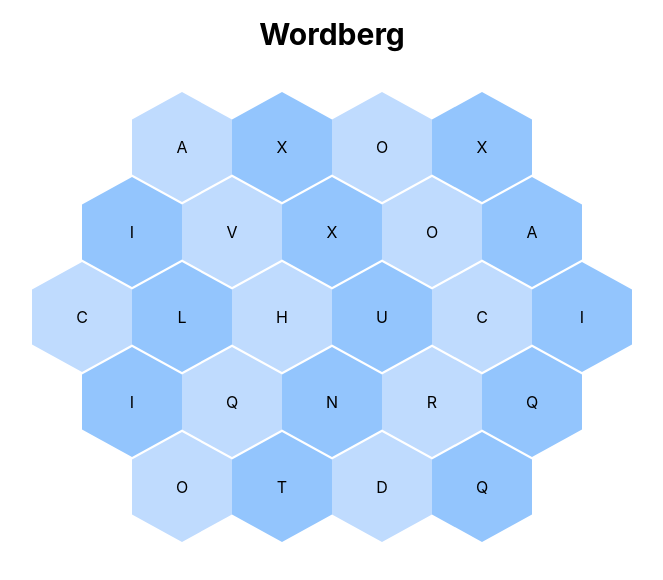
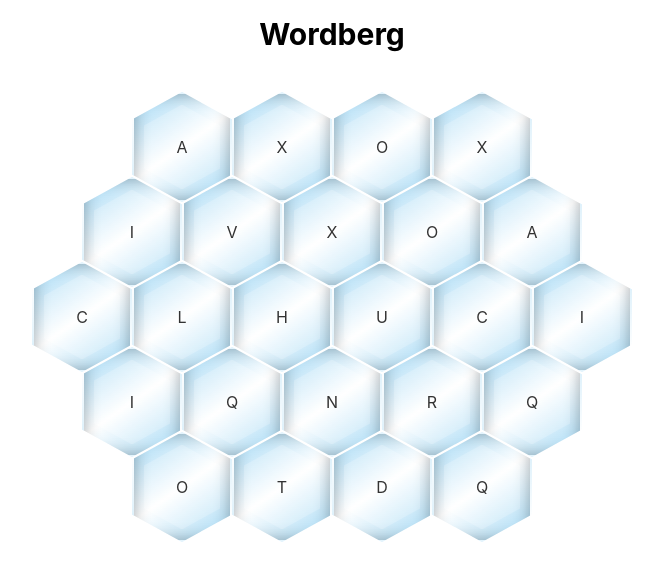
Before and after one commit to deannaliu/Wordberg, a React (Create React App) app in the folder frontend/: page / in a window 1280 px wide. Shown: the top 580 px of the page, without its empty margins (308-971 px from the left). Built offline with nearby package versions, Linux system fonts and the light colour scheme.

Commit message:
3d iceicles

```diff
--- a/frontend/src/components/Hexagon.jsx
+++ b/frontend/src/components/Hexagon.jsx
@@ -20,7 +20,7 @@ const Hexagon = ({ letter, onClick, row, col }) => {
 
   return (
     <div
-    className={`hexagon ${colorClass} text-black flex items-center justify-center cursor-pointer hover:shadow-md hover:scale-105 hover:text-white transition-all duration-200`}
+      className={`hexagon ${colorClass} text-black flex items-center justify-center cursor-pointer hover:shadow-md hover:scale-105 hover:text-white hover:bg-opacity-50 hover:bg-purple-200 hover:text-shadow transition-all duration-200`}
       style={style}
       onClick={onClick}
     >
--- a/frontend/src/index.css
+++ b/frontend/src/index.css
@@ -24,4 +24,40 @@ code {
   display: flex;
   align-items: center;
   justify-content: center;
+  background: linear-gradient(
+    145deg,
+    rgba(163, 216, 244, 1) 0%, /* Light blue */
+    rgba(255, 255, 255, 0.5) 50%, /* Frosty white */
+    rgba(163, 216, 244, 1) 100% /* Light blue */
+  );
+  box-shadow:
+    inset 0 0 15px rgba(0, 0, 0, 0.3), /* Inner shadow for depth */
+    0 4px 10px rgba(0, 0, 0, 0.2); /* Outer shadow for 3D effect */
+  border: 2px solid rgba(255, 255, 255, 0.5); /* Light border for definition */
 }
+
+.hexagon::before {
+  content: '';
+  position: absolute;
+  top: 10%;
+  left: 10%;
+  width: 80%;
+  height: 80%;
+  clip-path: polygon(50% 0%, 100% 25%, 100% 75%, 50% 100%, 0% 75%, 0% 25%);
+  background: rgba(255, 255, 255, 0.2); /* White highlight */
+  pointer-events: none; /* Ensure the highlight doesn't interfere with clicks */
+}
+
+@keyframes glow {
+  0% { box-shadow: inset 0 0 15px rgba(0, 0, 0, 0.3), 0 4px 10px rgba(0, 0, 0, 0.2); }
+  50% { box-shadow: inset 0 0 20px rgba(0, 0, 0, 0.4), 0 6px 15px rgba(0, 0, 0, 0.3); }
+  100% { box-shadow: inset 0 0 15px rgba(0, 0, 0, 0.3), 0 4px 10px rgba(0, 0, 0, 0.2); }
+}
+
+.hexagon {
+  animation: glow 2s infinite; /* Add the glow animation */
+}
+
+.hover\:text-shadow:hover {
+  text-shadow: 1px 1px 2px rgba(0, 0, 0, 0.8); /* Dark shadow for contrast */
+}
```
